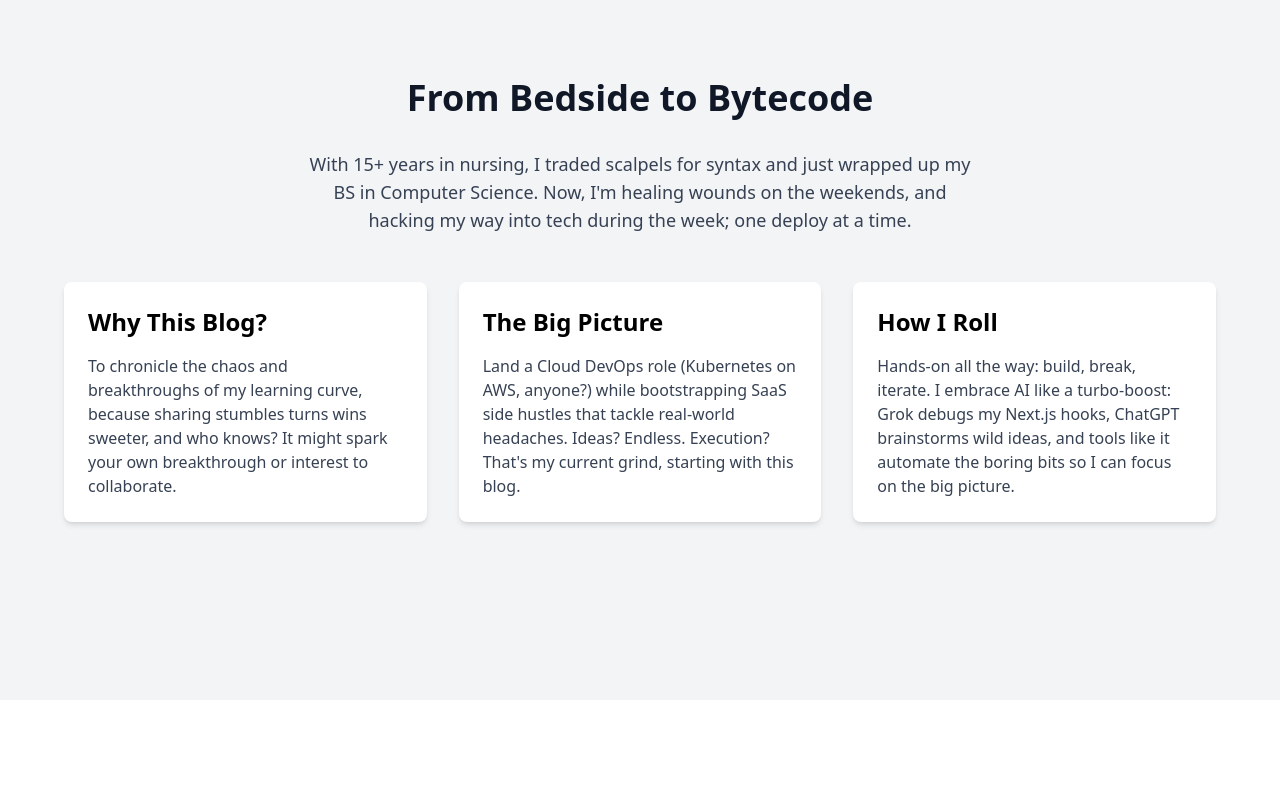
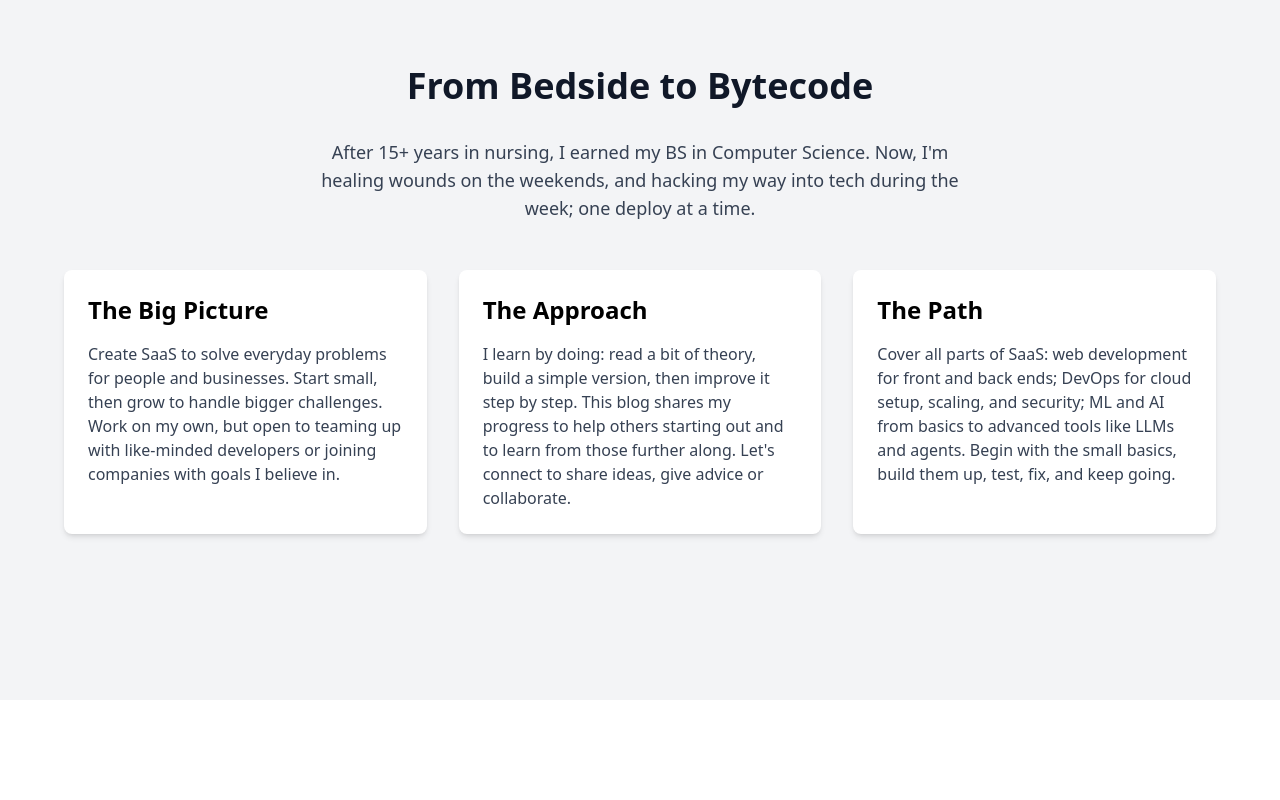
Before and after one commit to chandra-lindy/chandra-lindy.com, a Next.js app: page / in a window 1280 px wide. Shown: the part 900-1700 px from the top of the page. Built offline with nearby package versions, Linux system fonts and the light colour scheme.

Commit message:
content: improved message in about component of landing page

```diff
--- a/src/components/About.tsx
+++ b/src/components/About.tsx
@@ -8,23 +8,22 @@ export default function About() {
           From Bedside to Bytecode
         </h2>
         <p className="px-4 sm:px-8 md:px-12 text-center text-base sm:text-lg mb-12 text-gray-700 max-w-3xl mx-auto">
-          With 15+ years in nursing, I traded scalpels for syntax and just
-          wrapped up my BS in Computer Science. Now, I&apos;m healing wounds on
-          the weekends, and hacking my way into tech during the week; one deploy
-          at a time.
+          After 15+ years in nursing, I earned my BS in Computer Science. Now,
+          I'm healing wounds on the weekends, and hacking my way into tech
+          during the week; one deploy at a time.
         </p>
         <div className="grid grid-cols-1 md:grid-cols-3 gap-8">
           <Card
-            title="Why This Blog?"
-            content="To chronicle the chaos and breakthroughs of my learning curve, because sharing stumbles turns wins sweeter, and who knows? It might spark your own breakthrough or interest to collaborate."
+            title="The Big Picture"
+            content="Create SaaS to solve everyday problems for people and businesses. Start small, then grow to handle bigger challenges. Work on my own, but open to teaming up with like-minded developers or joining companies with goals I believe in."
           />
           <Card
-            title="The Big Picture"
-            content="Land a Cloud DevOps role (Kubernetes on AWS, anyone?) while bootstrapping SaaS side hustles that tackle real-world headaches. Ideas? Endless. Execution? That's my current grind, starting with this blog."
+            title="The Approach"
+            content="I learn by doing: read a bit of theory, build a simple version, then improve it step by step. This blog shares my progress to help others starting out and to learn from those further along. Let's connect to share ideas, give advice or collaborate."
           />
           <Card
-            title="How I Roll"
-            content="Hands-on all the way: build, break, iterate. I embrace AI like a turbo-boost: Grok debugs my Next.js hooks, ChatGPT brainstorms wild ideas, and tools like it automate the boring bits so I can focus on the big picture."
+            title="The Path"
+            content="Cover all parts of SaaS: web development for front and back ends; DevOps for cloud setup, scaling, and security; ML and AI from basics to advanced tools like LLMs and agents. Begin with the small basics, build them up, test, fix, and keep going."
           />
         </div>
       </div>
```
